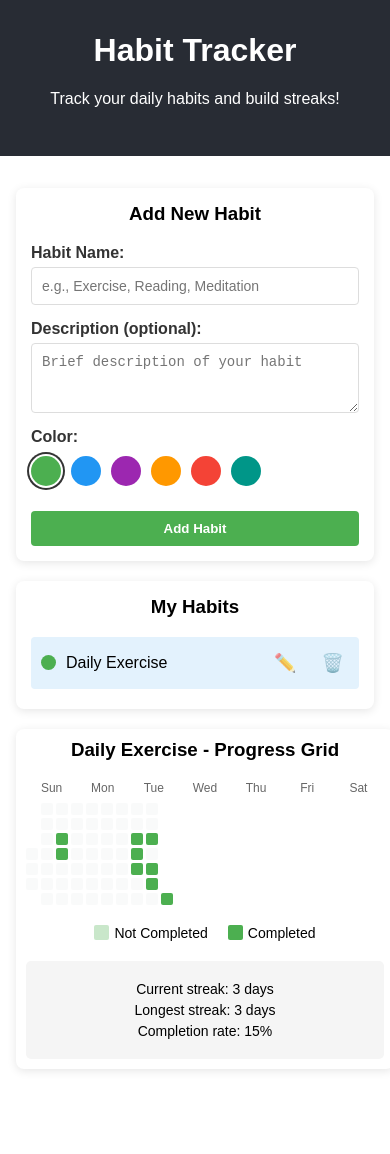
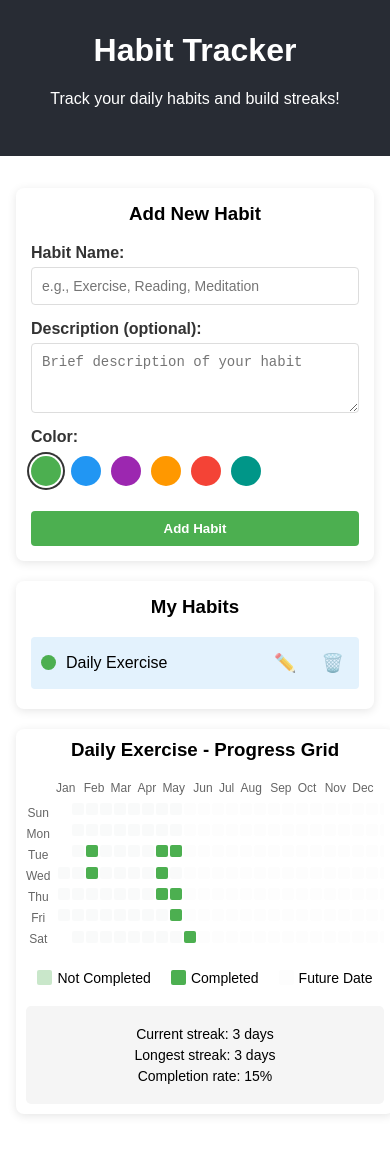
Before and after one commit to kensho-pilkey/habit-tracker, a React (Create React App) app: page / in a window 390 px wide. Shown: the top 1154 px of the page. Before the commit the page ends 1117 px from the top, so only its background shows below. Built offline with nearby package versions, Linux system fonts and the light colour scheme.

Commit message:
Extend graph to cover all 365 days

```diff
--- a/src/components/HabitGrid.css
+++ b/src/components/HabitGrid.css
@@ -20,15 +20,36 @@
     overflow-x: auto;
   }
 
+  .grid-content {
+    display: flex;
+    position: relative;
+  }
+
+  .month-labels {
+    display: grid;
+    grid-template-columns: auto repeat(53, 1fr);
+    margin-bottom: 8px;
+    padding-left: 30px; /* Align with grid-weeks, accounting for day labels */
+  }
+
+  .month-label {
+    font-size: 12px;
+    color: #666;
+    text-align: center;
+  }
+
   .day-labels {
     display: grid;
-    grid-template-columns: repeat(7, 1fr);
-    margin-bottom: 8px;
+    grid-template-rows: repeat(7, 1fr);
+    margin-right: 8px;
     font-size: 12px;
     color: #666;
   }
 
   .day-labels div {
+    height: 15px;
+    line-height: 15px;
+    margin: 3px 0;
     text-align: center;
   }
 
@@ -69,9 +90,14 @@
     background-color: #4CAF50;
   }
 
+  .grid-cell.future {
+    cursor: default;
+  }
+
   .grid-legend {
     display: flex;
     justify-content: center;
+    flex-wrap: wrap;
     gap: 20px;
     margin-top: 20px;
     font-size: 14px;
@@ -107,6 +133,14 @@
       padding: 10px;
     }
 
+    .grid-weeks {
+      gap: 2px;
+    }
+
+    .grid-week {
+      gap: 2px;
+    }
+
     .grid-cell {
       width: 12px;
       height: 12px;
--- a/src/components/HabitGrid.js
+++ b/src/components/HabitGrid.js
@@ -5,27 +5,35 @@ const HabitGrid = ({ habit, onToggleDay }) => {
   // State to store all days for the grid
   const [gridCells, setGridCells] = useState([]);
 
-  // Generate all days for the year (365/366 days)
+  // Generate all days for the year
   useEffect(() => {
     const generateYearGrid = () => {
       const today = new Date();
+      const currentYear = today.getFullYear();
       const cells = [];
 
-      // Go back to start of year or at most 365 days back
-      const startDate = new Date(today.getFullYear(), 0, 1); // Jan 1st of current year
+      // Start from January 1st of current year
+      const startDate = new Date(currentYear, 0, 1);
+      // End at December 31st of current year
+      const endDate = new Date(currentYear, 11, 31);
 
-      // Loop through each day from start date to today
-      for (let d = new Date(startDate); d <= today; d.setDate(d.getDate() + 1)) {
+      // Loop through each day of the year
+      for (let d = new Date(startDate); d <= endDate; d.setDate(d.getDate() + 1)) {
         const dateKey = formatDateKey(d);
         const dayOfWeek = d.getDay(); // 0 = Sunday, 1 = Monday, ...
         const weekNumber = getWeekNumber(d);
+        const month = d.getMonth(); // 0-11
+        const isFirstOfMonth = d.getDate() === 1;
 
         cells.push({
           date: new Date(d),
           dateKey,
           dayOfWeek,
           weekNumber,
-          isCompleted: habit?.trackedDays?.[dateKey] || false
+          month,
+          isFirstOfMonth,
+          isCompleted: habit.trackedDays[dateKey] || false,
+          isPast: d <= today // Flag to indicate if the date is in the past or future
         });
       }
 
@@ -53,8 +61,9 @@ const HabitGrid = ({ habit, onToggleDay }) => {
   };
 
   // Handle click on a day cell
-  const handleCellClick = (dateKey) => {
-    if (onToggleDay) {
+  const handleCellClick = (dateKey, isPast) => {
+    // Only allow toggling past dates (up to today)
+    if (isPast && onToggleDay) {
       onToggleDay(habit.id, dateKey);
     }
   };
@@ -69,6 +78,12 @@ const HabitGrid = ({ habit, onToggleDay }) => {
     });
   };
 
+  // Month names for labels
+  const monthNames = [
+    'Jan', 'Feb', 'Mar', 'Apr', 'May', 'Jun',
+    'Jul', 'Aug', 'Sep', 'Oct', 'Nov', 'Dec'
+  ];
+
   // Organize cells by week for the grid layout
   const weeks = {};
   gridCells.forEach(cell => {
@@ -78,8 +93,101 @@ const HabitGrid = ({ habit, onToggleDay }) => {
     weeks[cell.weekNumber][cell.dayOfWeek] = cell;
   });
 
-  // Calculate statistics
-  const calculateCurrentStreak = () => {
+  // Get month labels with their positions
+  const monthLabels = [];
+  let currentMonth = -1;
+
+  Object.keys(weeks).forEach(weekNum => {
+    weeks[weekNum].forEach(cell => {
+      if (cell && cell.isFirstOfMonth) {
+        monthLabels.push({
+          month: cell.month,
+          weekNum: cell.weekNumber
+        });
+      }
+    });
+  });
+
+  if (!habit) {
+    return <div className="habit-grid-empty">Select a habit to view its grid</div>;
+  }
+
+  return (
+    <div className="habit-grid-container">
+      <h3>{habit.name} - Progress Grid</h3>
+
+      <div className="habit-grid">
+        <div className="month-labels">
+          {monthLabels.map(label => (
+            <div
+              key={label.month}
+              className="month-label"
+              style={{
+                gridColumn: parseInt(label.weekNum) + 1 // +1 for the day labels column
+              }}
+            >
+              {monthNames[label.month]}
+            </div>
+          ))}
+        </div>
+
+        <div className="grid-content">
+          <div className="day-labels">
+            <div>Sun</div>
+            <div>Mon</div>
+            <div>Tue</div>
+            <div>Wed</div>
+            <div>Thu</div>
+            <div>Fri</div>
+            <div>Sat</div>
+          </div>
+
+          <div className="grid-weeks">
+            {Object.keys(weeks).map(weekNum => (
+              <div key={weekNum} className="grid-week">
+                {weeks[weekNum].map((cell, dayIndex) => (
+                  <div
+                    key={dayIndex}
+                    className={`grid-cell ${cell ? (cell.isCompleted ? 'completed' : 'empty') : 'outside'} ${cell && !cell.isPast ? 'future' : ''}`}
+                    style={{
+                      backgroundColor: cell && cell.isCompleted ? habit.color : '#ebedf0',
+                      opacity: cell ? (cell.isPast ? (cell.isCompleted ? 1 : 0.3) : 0.1) : 0
+                    }}
+                    onClick={() => cell && handleCellClick(cell.dateKey, cell.isPast)}
+                    title={cell ? `${formatDateForTooltip(cell.date)}: ${cell.isCompleted ? 'Completed' : 'Not completed'}` : ''}
+                  ></div>
+                ))}
+              </div>
+            ))}
+          </div>
+        </div>
+      </div>
+
+      <div className="grid-legend">
+        <div className="legend-item">
+          <div className="legend-color" style={{ backgroundColor: habit.color, opacity: 0.3 }}></div>
+          <span>Not Completed</span>
+        </div>
+        <div className="legend-item">
+          <div className="legend-color" style={{ backgroundColor: habit.color }}></div>
+          <span>Completed</span>
+        </div>
+        <div className="legend-item">
+          <div className="legend-color" style={{ backgroundColor: '#ebedf0', opacity: 0.1 }}></div>
+          <span>Future Date</span>
+        </div>
+      </div>
+
+      <div className="stats">
+        <p>Current streak: {calculateCurrentStreak()} days</p>
+        <p>Longest streak: {calculateLongestStreak()} days</p>
+        <p>Completion rate: {calculateCompletionRate()}%</p>
+      </div>
+    </div>
+  );
+
+  // Helper functions for statistics
+  function calculateCurrentStreak() {
     if (!habit || !habit.trackedDays) return 0;
 
     let streak = 0;
@@ -98,9 +206,9 @@ const HabitGrid = ({ habit, onToggleDay }) => {
     }
 
     return streak;
-  };
+  }
 
-  const calculateLongestStreak = () => {
+  function calculateLongestStreak() {
     if (!habit || !habit.trackedDays) return 0;
 
     let longestStreak = 0;
@@ -131,72 +239,22 @@ const HabitGrid = ({ habit, onToggleDay }) => {
     }
 
     return longestStreak;
-  };
-
-  const calculateCompletionRate = () => {
-    if (!habit || !habit.trackedDays || gridCells.length === 0) return 0;
-
-    const completedDays = Object.keys(habit.trackedDays).length;
-    return Math.round((completedDays / gridCells.length) * 100);
-  };
-
-  if (!habit) {
-    return <div className="habit-grid-empty">Select a habit to view its grid</div>;
   }
 
-  return (
-    <div className="habit-grid-container">
-      <h3>{habit.name} - Progress Grid</h3>
+  function calculateCompletionRate() {
+    if (!habit || !habit.trackedDays) return 0;
 
-      <div className="habit-grid">
-        <div className="day-labels">
-          <div>Sun</div>
-          <div>Mon</div>
-          <div>Tue</div>
-          <div>Wed</div>
-          <div>Thu</div>
-          <div>Fri</div>
-          <div>Sat</div>
-        </div>
+    const today = new Date();
+    const startOfYear = new Date(today.getFullYear(), 0, 1);
+    const daysElapsed = Math.floor((today - startOfYear) / (24 * 60 * 60 * 1000)) + 1;
 
-        <div className="grid-weeks">
-          {Object.keys(weeks).map(weekNum => (
-            <div key={weekNum} className="grid-week">
-              {weeks[weekNum].map((cell, dayIndex) => (
-                <div
-                  key={dayIndex}
-                  className={`grid-cell ${cell ? (cell.isCompleted ? 'completed' : 'empty') : 'outside'}`}
-                  style={{
-                    backgroundColor: cell && cell.isCompleted ? habit.color : '#ebedf0',
-                    opacity: cell && cell.isCompleted ? 1 : 0.3
-                  }}
-                  onClick={() => cell && handleCellClick(cell.dateKey)}
-                  title={cell ? `${formatDateForTooltip(cell.date)}: ${cell.isCompleted ? 'Completed' : 'Not completed'}` : ''}
-                ></div>
-              ))}
-            </div>
-          ))}
-        </div>
-      </div>
+    const completedDays = Object.keys(habit.trackedDays).filter(dateKey => {
+      const date = new Date(dateKey);
+      return date.getFullYear() === today.getFullYear() && date <= today;
+    }).length;
 
-      <div className="grid-legend">
-        <div className="legend-item">
-          <div className="legend-color" style={{ backgroundColor: habit.color, opacity: 0.3 }}></div>
-          <span>Not Completed</span>
-        </div>
-        <div className="legend-item">
-          <div className="legend-color" style={{ backgroundColor: habit.color }}></div>
-          <span>Completed</span>
-        </div>
-      </div>
-
-      <div className="stats">
-        <p>Current streak: {calculateCurrentStreak()} days</p>
-        <p>Longest streak: {calculateLongestStreak()} days</p>
-        <p>Completion rate: {calculateCompletionRate()}%</p>
-      </div>
-    </div>
-  );
+    return Math.round((completedDays / daysElapsed) * 100);
+  }
 };
 
 export default HabitGrid;
```
